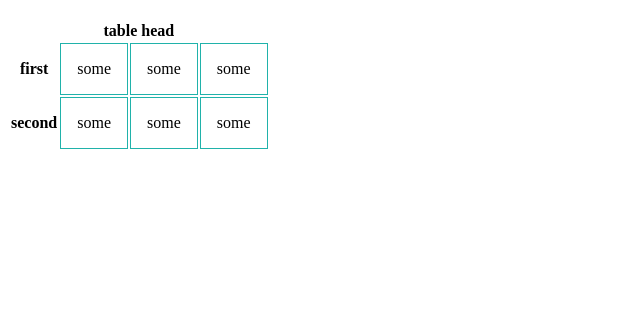
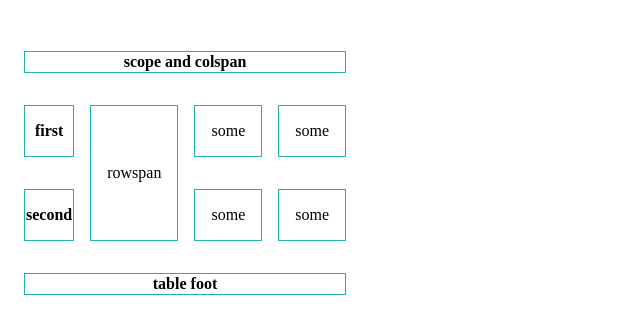
Before and after one commit to Waldemar-00/html-tables, a plain HTML site: page index.html in a window 1280 px wide. Shown: the part 61-394 px from the top of the page, without its empty margins (0-640 px from the left). Drawn offline with Linux system fonts and the light colour scheme.

Commit message:
Added scope(col, row), colspan & rowspan (value: number) attributes, thead, tfoot to the table on the page, CSS styles were changed.

```diff
--- a/index.css
+++ b/index.css
@@ -1,9 +1,10 @@
+table {
+  border-spacing: 1rem 2rem;
+}
 td {
   padding: 1rem;
   border: 1px solid lightseagreen;
 }
-tr {
-  margin-bottom: 1rem;
+th {
+  border: 1px solid lightseagreen;
 }
-th {
-}
--- a/index.html
+++ b/index.html
@@ -21,14 +21,14 @@
             scope="col"
             colspan="4"
           >
-            table head
+            scope and colspan
           </th>
         </tr>
       </thead>
       <tbody>
         <tr>
           <th scope="row">first</th>
-          <td>some</td>
+          <td rowspan="2">rowspan</td>
           <td>some</td>
           <td>some</td>
         </tr>
@@ -36,9 +36,13 @@
           <th scope="row">second</th>
           <td>some</td>
           <td>some</td>
-          <td>some</td>
         </tr>
       </tbody>
+      <tfoot>
+        <tr>
+          <th colspan="4">table foot</th>
+        </tr>
+      </tfoot>
     </table>
   </body>
 </html>
```
